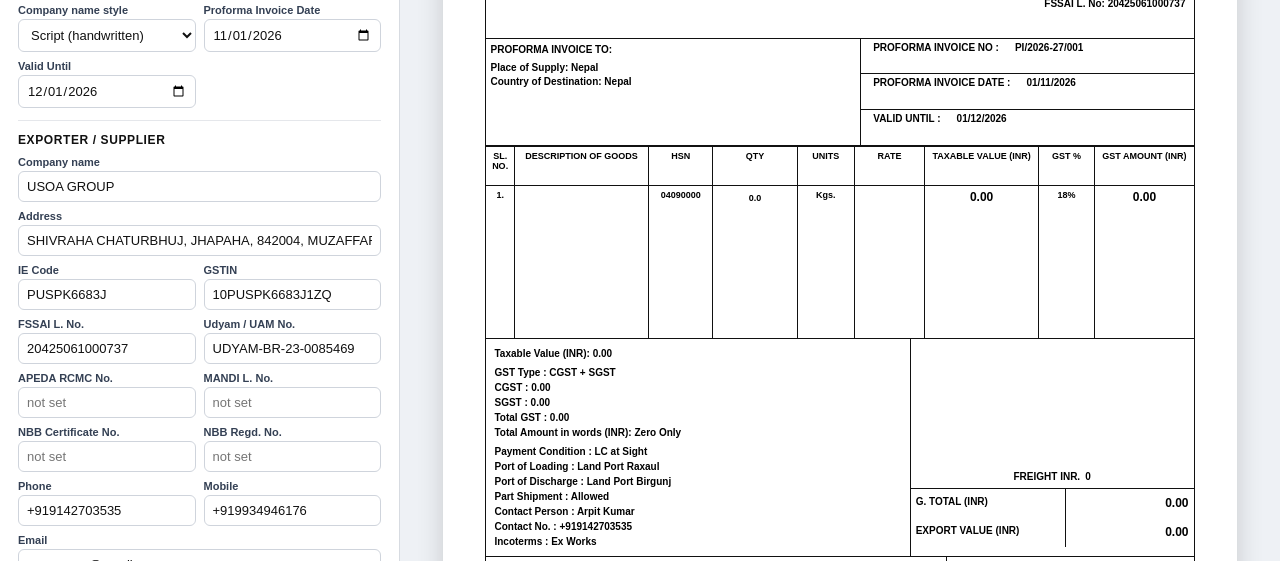
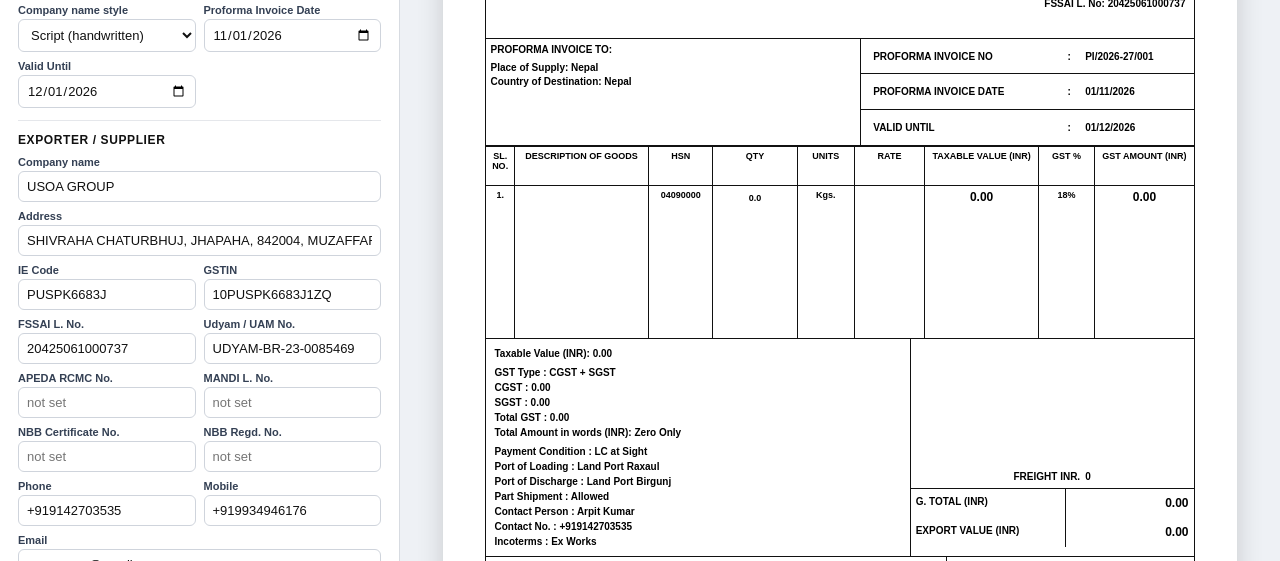
Before and after one commit to arpit-ae/kanish, a plain HTML site: page p.html in a window 1280 px wide. Shown: the part 192-753 px from the top of the page. Drawn offline with Linux system fonts and the light colour scheme.

Commit message:
Align proforma label separators and values

```diff
--- a/p.html
+++ b/p.html
@@ -83,10 +83,11 @@
 .box .head{font-weight:700;font-size:10px;margin-bottom:4px}
 .buyer{line-height:14px}
 .meta{text-align:left;padding:0}
-.meta .row{min-height:9.35mm;border-bottom:1px solid #111;padding:3px 12px}
+.meta .row{min-height:9.35mm;border-bottom:1px solid #111;padding:3px 12px;display:grid;grid-template-columns:180px 16px minmax(0,1fr);column-gap:8px;align-items:center}
 .meta .row:last-child{border-bottom:0}
-.meta strong{display:inline-block;white-space:nowrap}
-.meta .row > span{display:inline-block;margin-left:16px;white-space:nowrap}
+.meta strong{display:block;white-space:nowrap}
+.meta .label-sep{text-align:center}
+.meta .row > span{display:block;margin:0;white-space:nowrap}
 
 .items{border-collapse:collapse;width:100%;table-layout:fixed}
 .items th,.items td{border:1px solid #111;padding:4px;vertical-align:top}
@@ -591,11 +592,11 @@
                 ? '<span class="cl"><b>Place of Supply:</b> ' + esc(d.supply) + '</span>'
                   + '<span class="cl"><b>Country of Destination:</b> ' + esc(d.supply) + '</span>' : "")
           + '</div>';
-  html +=   '<div class="meta"><div class="row"><strong>Proforma Invoice No :</strong>'
+  html +=   '<div class="meta"><div class="row"><strong>Proforma Invoice No</strong><b class="label-sep">:</b>'
           +   '<span>' + esc(d.inv) + '</span></div>'
-          +   '<div class="row"><strong>Proforma Invoice Date :</strong>'
+          +   '<div class="row"><strong>Proforma Invoice Date</strong><b class="label-sep">:</b>'
           +   '<span>' + esc(dispDate(d.date)) + '</span></div>'
-          +   '<div class="row"><strong>Valid Until :</strong>'
+          +   '<div class="row"><strong>Valid Until</strong><b class="label-sep">:</b>'
           +   '<span>' + esc(d.validUntil ? dispDate(d.validUntil) : "") + '</span></div></div>';
   html += '</div>';
   return html;
```
